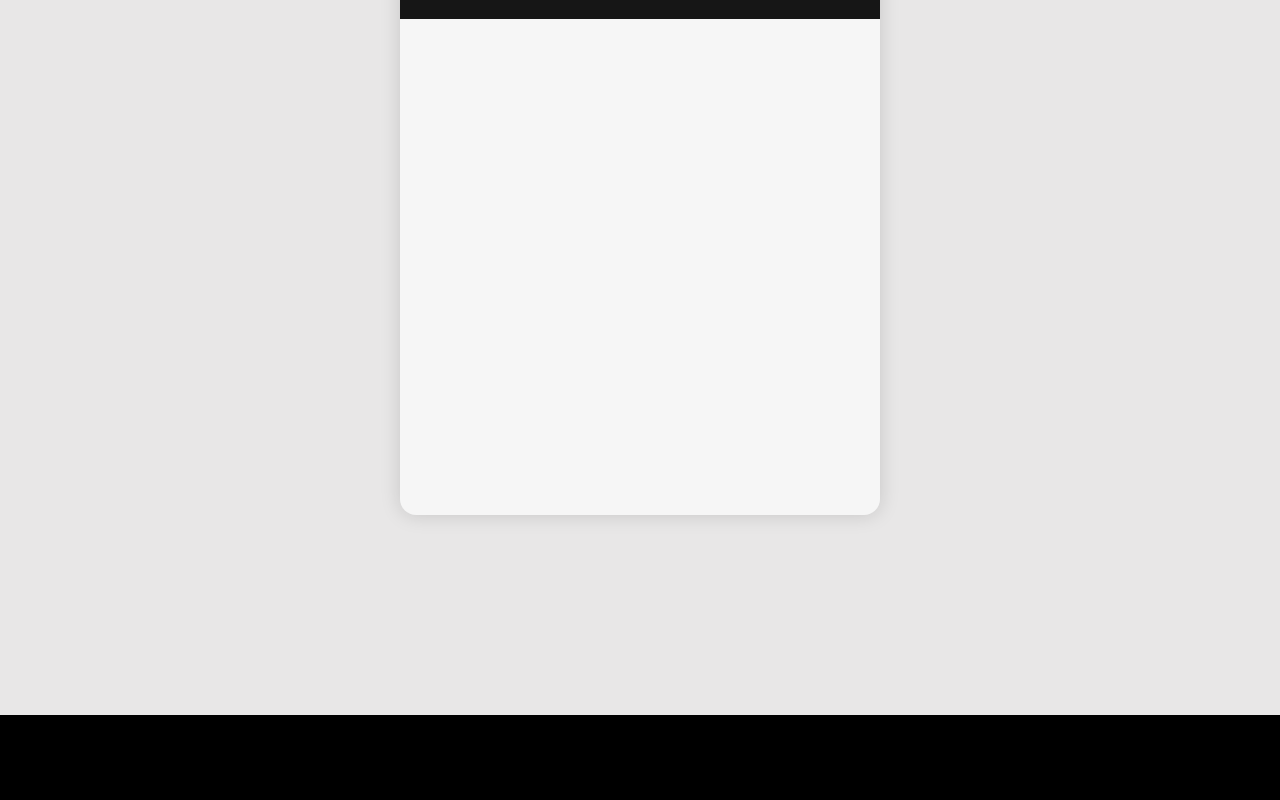
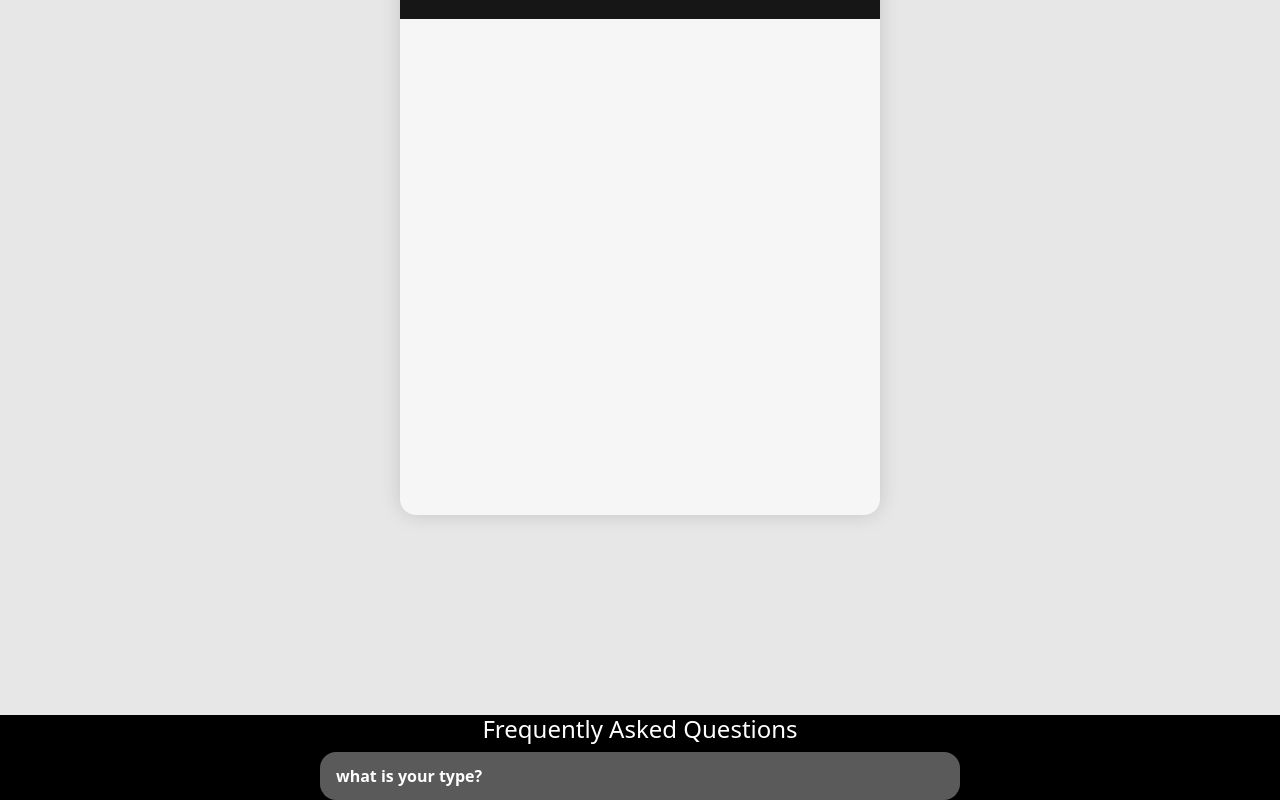
Before and after one commit to dadaxingxing/foodScanner, a React (Vite) app in the folder frontend/: page / in a window 1280 px wide. Shown: the part 737-1537 px from the top of the page. Before the commit the page ends 1452 px from the top, so only its background shows below. Built offline with nearby package versions, Linux system fonts and the light colour scheme.

Commit message:
added FAQ section, creating a question component rn

```diff
--- a/frontend/src/App.jsx
+++ b/frontend/src/App.jsx
@@ -7,6 +7,7 @@ import StartButton from './components/startButton';
 import CardData from './components/cardData';
 import Camera from './components/camera.jsx';
 import Func_button from './components/func_button.jsx';
+import Questions from './components/questions.jsx';
 
 import { usePopup } from './components/popup.jsx';
 
@@ -111,6 +112,10 @@ function App() {
             </div>
       </div>
 
+      <div className='FAQ_container d-flex flex-column justify-content-center align-items-center'>
+        <h4 className='FAQ_header'>Frequently Asked Questions</h4>
+        <Questions ques={'what is your type?'} ans={'asian baddies'}/>
+      </div>
     </>
 );
 }
--- /dev/null
+++ b/frontend/src/components/questions.css
@@ -0,0 +1,46 @@
+:root {
+    --black: #161616;
+    --green: #CFFFE2;
+    --white: #F6F6F6;
+    --darker-white: #E8E7E7;
+
+    --bold: 700;
+    --semi-bold: 600;
+}
+
+
+.ans{
+    display: none;
+}
+
+.toggle{
+    display: flex;
+    flex-direction: row;
+    justify-content: space-between;
+    align-items: center;
+    padding: 1rem;
+
+    border-radius: 1rem;
+    outline: none;
+    border: none;
+    width: 50%;
+    height: 3rem;
+
+    background-color: rgb(100, 100, 100, 0.90);
+    color: white;
+    font-weight: var(--semi-bold);
+}
+
+
+.toggle:hover{
+    color: var(--green);
+}
+
+.icon{
+    font-size: 2rem;
+    transition: transform 0.3s ease;
+}
+
+.toggle.active .icon{
+    transform: rotate(45deg);
+}
--- /dev/null
+++ b/frontend/src/components/questions.jsx
@@ -0,0 +1,19 @@
+import './questions.css';
+import React from 'react';
+
+function Questions({ques, ans}) {
+    return (
+        <>
+            <button className='toggle active'>
+                <span className='questions'>{ques}</span>
+                <span className='icon'></span>
+            </button>
+
+            <div className='ans'>
+                <p>{ans}</p>
+            </div>
+        </>
+    );
+};
+
+export default Questions;
```
